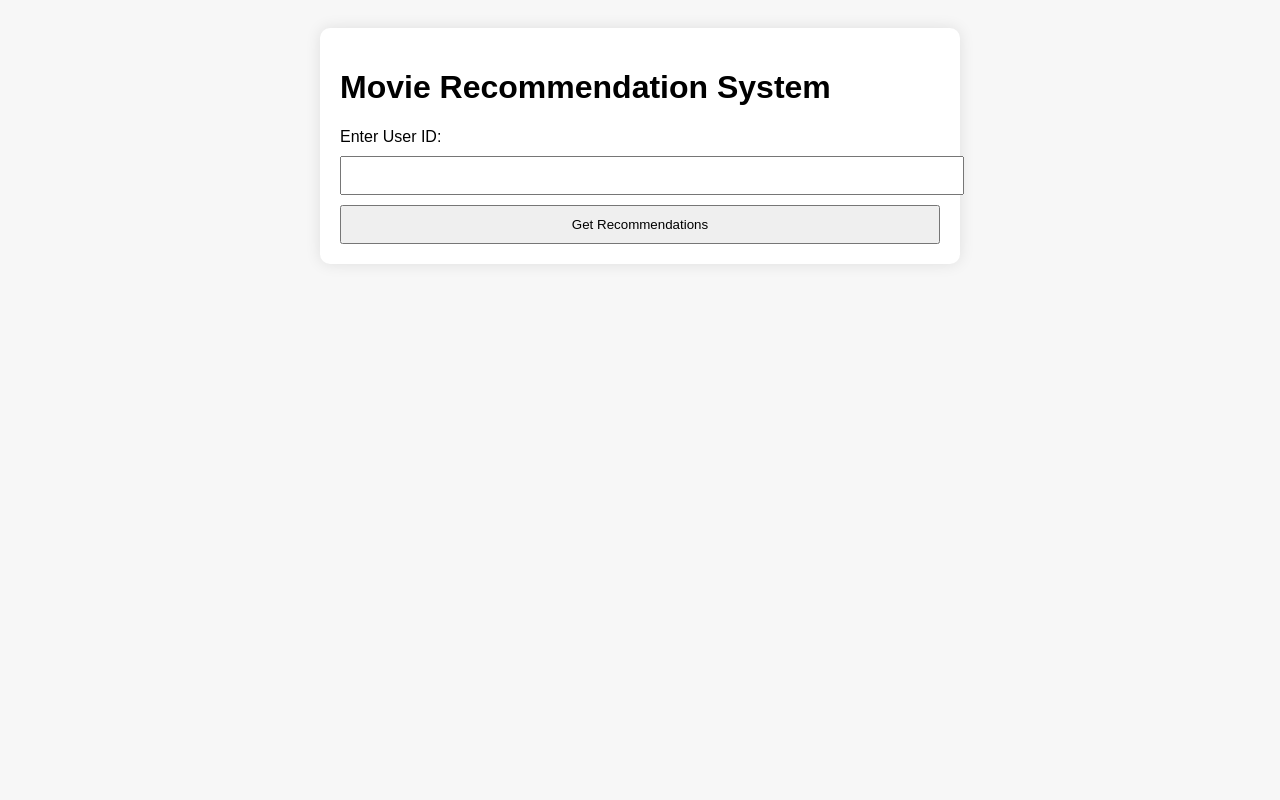
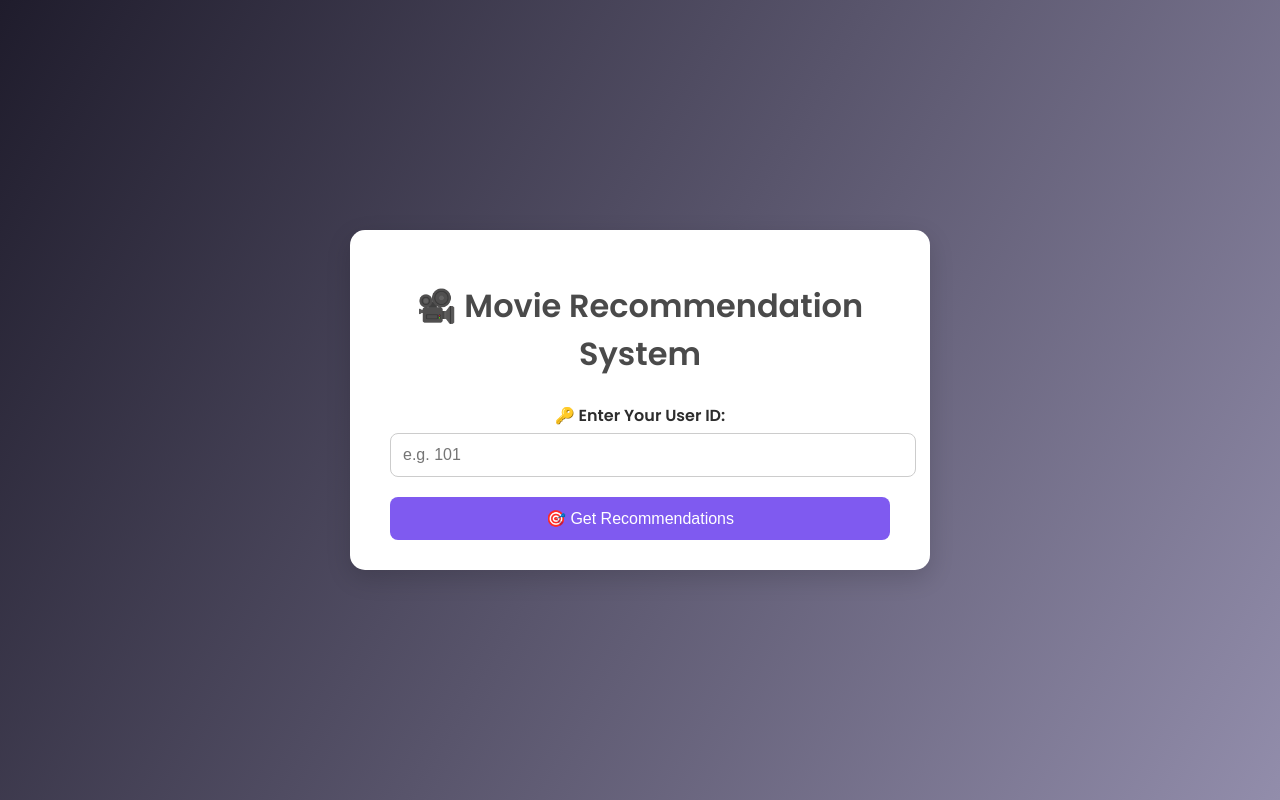
Before and after one commit to Sathish-ship-it007/ML-and-AI-Projects, a Flask app: page / in a window 1280 px wide. Run offline with Flask 3, Linux system fonts and the light colour scheme; parts of the project's set-up code (start-up, migrations or seed data) failed here and were passed over.

Commit message:
Modified HTML and CSS code

```diff
--- a/Movie-recommendation-system/static/style.css
+++ b/Movie-recommendation-system/static/style.css
@@ -1,18 +1,97 @@
+/* Global */
 body {
-    background-color: #f7f7f7;
-    font-family: Arial, sans-serif;
-    padding: 20px;
+    margin: 0;
+    padding: 0;
+    background: linear-gradient(120deg, #1f1c2c, #928dab);
+    font-family: 'Poppins', sans-serif;
+    color: #333;
 }
+
+/* Container */
+.wrapper {
+    display: flex;
+    justify-content: center;
+    align-items: center;
+    height: 100vh;
+}
+
 .container {
-    max-width: 600px;
-    margin: auto;
-    padding: 20px;
-    background: #fff;
-    border-radius: 10px;
-    box-shadow: 0 0 15px rgba(0,0,0,0.1);
+    background: #ffffff;
+    padding: 30px 40px;
+    border-radius: 15px;
+    box-shadow: 0 8px 25px rgba(0, 0, 0, 0.15);
+    width: 100%;
+    max-width: 500px;
+    text-align: center;
 }
-input, button {
-    padding: 10px;
-    margin-top: 10px;
+
+/* Heading */
+.container h1 {
+    margin-bottom: 25px;
+    color: #4a4a4a;
+}
+
+/* Form Elements */
+label {
+    font-weight: 600;
+    display: block;
+    margin: 15px 0 5px;
+    color: #2d2d2d;
+}
+
+input {
     width: 100%;
+    padding: 12px;
+    border-radius: 8px;
+    border: 1px solid #ccc;
+    margin-bottom: 20px;
+    font-size: 1rem;
+    transition: all 0.3s;
 }
+
+input:focus {
+    border-color: #7f5af0;
+    outline: none;
+    box-shadow: 0 0 5px rgba(127, 90, 240, 0.3);
+}
+
+/* Button */
+button {
+    width: 100%;
+    padding: 12px;
+    border: none;
+    background-color: #7f5af0;
+    color: #fff;
+    font-size: 1rem;
+    border-radius: 8px;
+    cursor: pointer;
+    transition: background-color 0.3s;
+}
+
+button:hover {
+    background-color: #5b3fe2;
+}
+
+/* Results */
+.results {
+    margin-top: 30px;
+    text-align: left;
+}
+
+.results h2 {
+    color: #444;
+    font-weight: 600;
+}
+
+.results ul {
+    list-style: none;
+    padding-left: 0;
+}
+
+.results li {
+    background: #f5f5f5;
+    margin-bottom: 10px;
+    padding: 10px 15px;
+    border-radius: 6px;
+    color: #222;
+}
--- a/Movie-recommendation-system/templates/index.html
+++ b/Movie-recommendation-system/templates/index.html
@@ -1,26 +1,33 @@
 <!DOCTYPE html>
-<html>
+<html lang="en">
 <head>
-    <title>Movie Recommendation System</title>
+    <meta charset="UTF-8">
+    <title>🎬 Movie Recommendation System</title>
+    <link rel="icon" href="/static/favicon.png" type="image/png">
     <link rel="stylesheet" href="/static/style.css">
+    <link href="https://fonts.googleapis.com/css2?family=Poppins:wght@400;600&display=swap" rel="stylesheet">
 </head>
 <body>
+    <div class="wrapper">
         <div class="container">
-        <h1>Movie Recommendation System</h1>
+            <h1>🎥 Movie Recommendation System</h1>
             <form method="post">
-            <label for="user_id">Enter User ID:</label>
-            <input type="number" name="user_id" required>
-            <button type="submit">Get Recommendations</button>
+                <label for="user_id">🔑 Enter Your User ID:</label>
+                <input type="number" name="user_id" placeholder="e.g. 101" required>
+                <button type="submit">🎯 Get Recommendations</button>
             </form>
 
             {% if recommendations %}
-        <h2>Recommendations:</h2>
+            <div class="results">
+                <h2>📽️ Recommended Movies:</h2>
                 <ul>
                     {% for movie in recommendations %}
                     <li>{{ movie }}</li>
                     {% endfor %}
                 </ul>
+            </div>
             {% endif %}
+        </div>
     </div>
 </body>
 </html>
```
Lines whose indentation alone changed are shown as unchanged.
